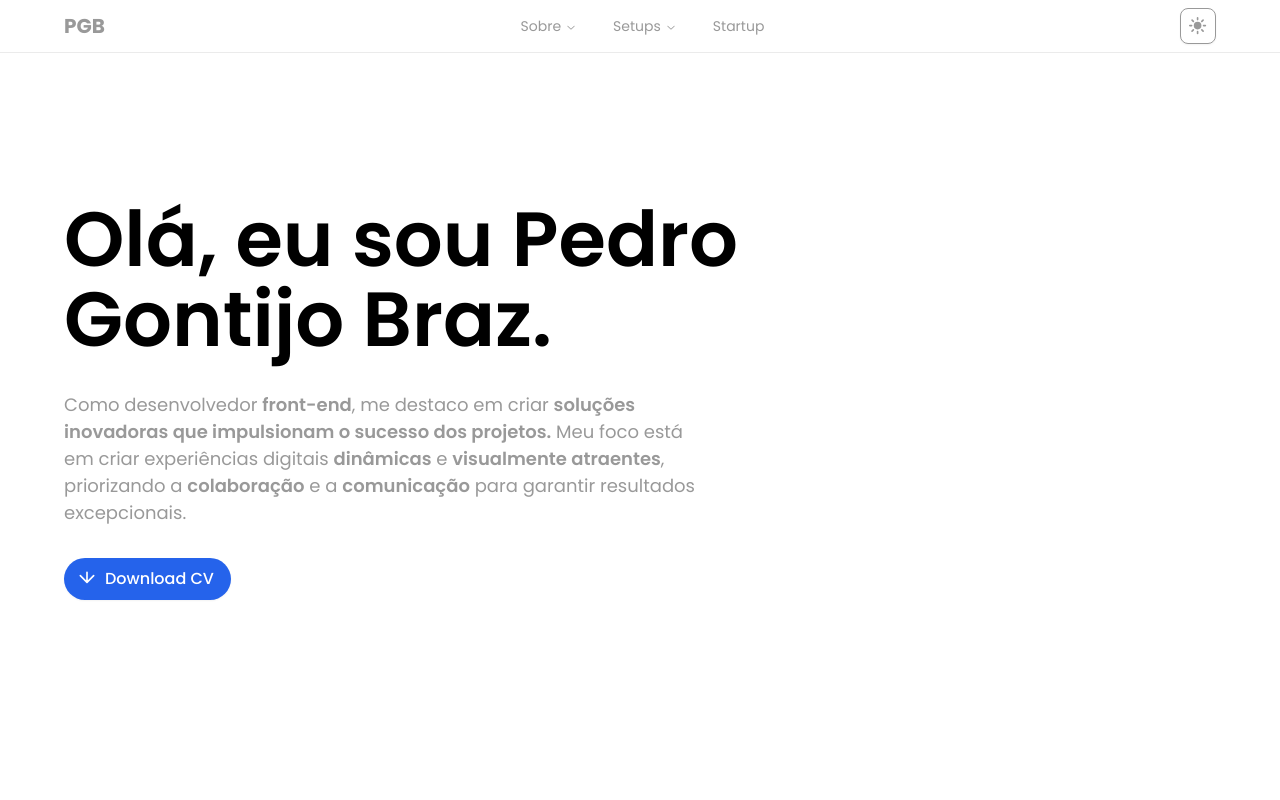
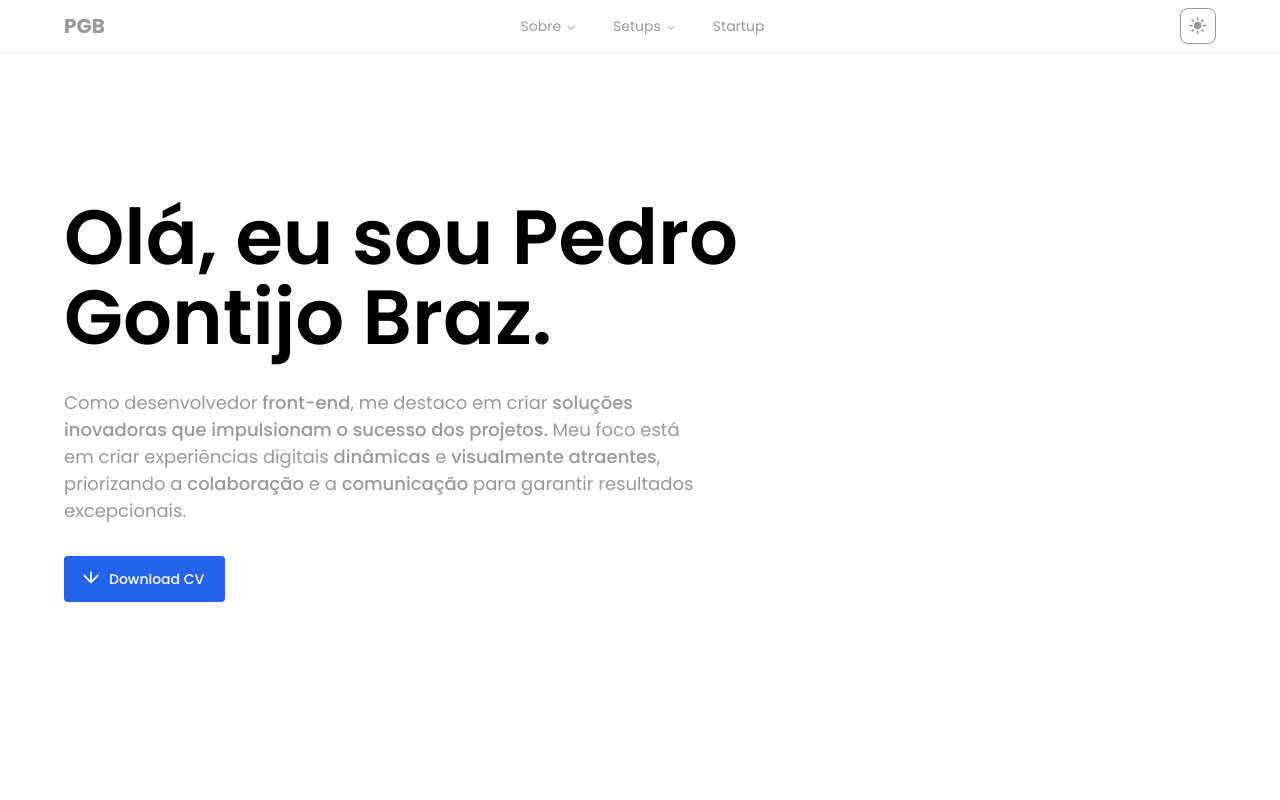
Before and after one commit to pedrogbraz/meu-portfolio, a Next.js app: page / in a window 1280 px wide. Shown: the top 800 px of the page. Built offline with nearby package versions, Linux system fonts and the light colour scheme.

Commit message:
feat: change button in banner component

```diff
--- a/src/components/banner.tsx
+++ b/src/components/banner.tsx
@@ -6,20 +6,20 @@ export default function Banner() {
           Olá, eu sou Pedro Gontijo Braz.
         </h1>
         <p className="text-[1.125rem] text-[--textColor] lg:w-[55%]">
-          Como desenvolvedor <b className="font-semibold">front-end</b>, me
+          Como desenvolvedor <b className="font-medium">front-end</b>, me
           destaco em criar{" "}
-          <b className="font-semibold">
+          <b className="font-medium">
             soluções inovadoras que impulsionam o sucesso dos projetos.
           </b>{" "}
           Meu foco está em criar experiências digitais{" "}
-          <b className="font-semibold">dinâmicas</b> e{" "}
-          <b className="font-semibold">visualmente atraentes</b>, priorizando a{" "}
-          <b className="font-semibold">colaboração</b> e a{" "}
-          <b className="font-semibold">comunicação</b> para garantir resultados
+          <b className="font-medium">dinâmicas</b> e{" "}
+          <b className="font-medium">visualmente atraentes</b>, priorizando a{" "}
+          <b className="font-medium">colaboração</b> e a{" "}
+          <b className="font-medium">comunicação</b> para garantir resultados
           excepcionais.
         </p>
         <div className="flex gap-4">
-          <a href="#" className="inline-flex items-center px-4 py-2 border border-transparent text-base font-medium rounded-full shadow-sm hover:scale-[1.03] text-white bg-blue-600 hover:bg-blue-700 focus:outline-none focus:ring-2 focus:ring-offset-2 focus:ring-blue-500 transition duration-150 ease-in-out">
+          <a href="#" className="inline-flex items-center px-5 py-3 border border-transparent text-sm font-medium rounded shadow-sm text-white bg-blue-600 hover:bg-blue-700 focus:outline-none focus:ring-blue-500 duration-200 ease-in-out">
             <svg
               xmlns="http://www.w3.org/2000/svg"
               viewBox="0 0 24 24"
```
